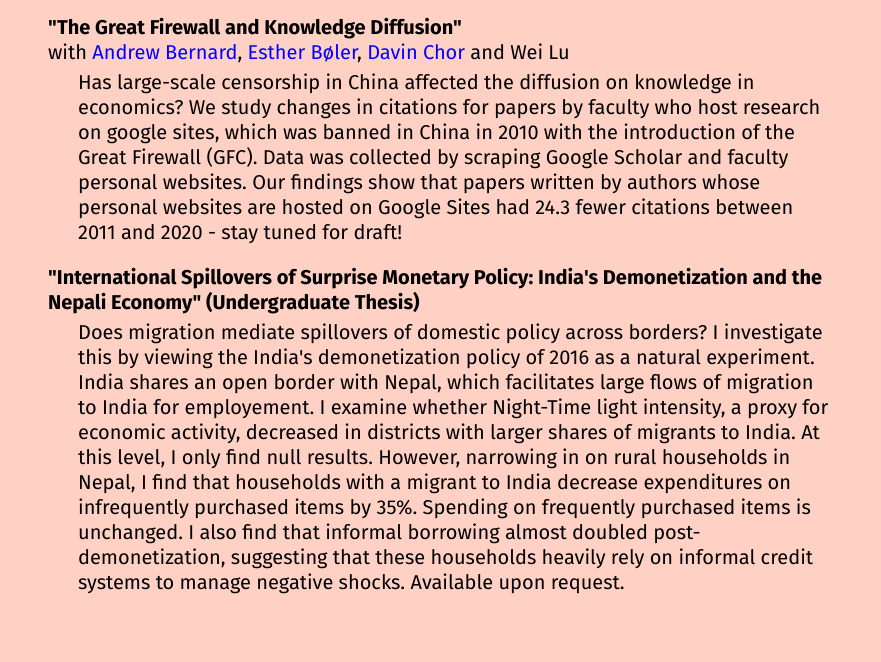
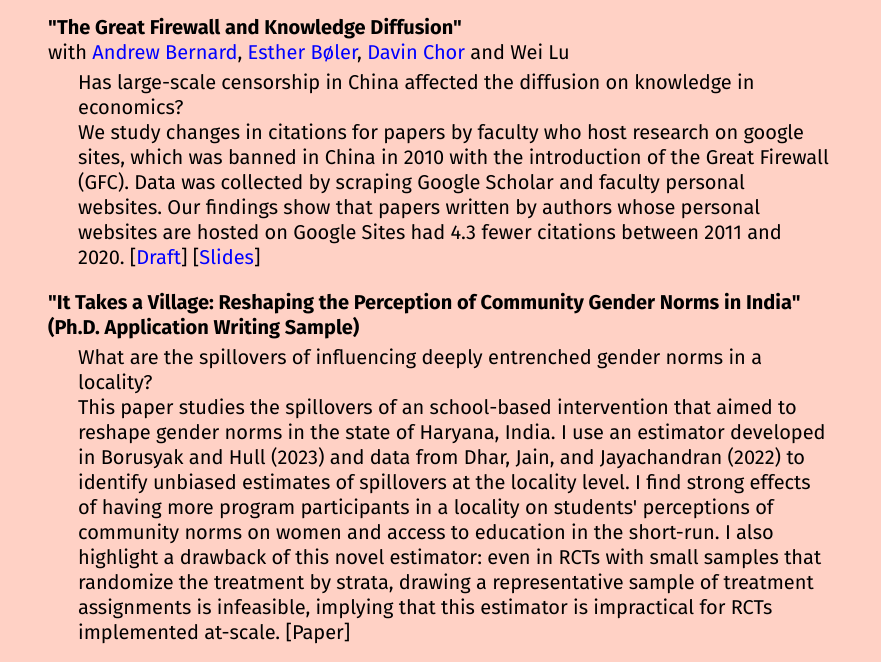
Before and after one commit to sirigg98/sirigg98.github.io, a plain HTML site: page research.html in a window 1280 px wide. Shown: the part 262-924 px from the top of the page, without its empty margins (0-881 px from the left). Before the commit the page ends 885 px from the top, so only its background shows below. Drawn offline with Linux system fonts and the light colour scheme.

Commit message:
Add files via upload

```diff
--- a/research.html
+++ b/research.html
@@ -121,24 +121,29 @@
             <ul style="list-style:none;">
             <li><strong>"The Great Firewall and Knowledge Diffusion"</strong><br>
                 with <a href = "https://www.andrewbbernard.com/" class="ext-link">Andrew Bernard</a>, <a href = "http://www.estherboler.com/" class="ext-link">Esther Bøler</a>, <a href = "https://sites.google.com/site/davinchor/?pli=1" class="ext-link">Davin Chor</a> and Wei Lu
-                <p class = "desc"> Has large-scale censorship in China affected the diffusion on knowledge in economics?
+                <p class = "desc"> Has large-scale censorship in China affected the diffusion on knowledge in economics?  <br>
                     We study changes in citations for papers by faculty who host research on google sites, which was banned in China in 2010 with the introduction of the Great Firewall (GFC).
                     Data was collected by scraping Google Scholar and faculty personal websites.
-                    Our findings show that papers written by authors whose personal websites are hosted on Google Sites had 24.3 fewer citations between 2011 and 2020 - stay tuned for draft!
+                    Our findings show that papers written by authors whose personal websites are hosted on Google Sites had 4.3 fewer citations between 2011 and 2020. [<a href = "./pdf files/Great_Firewall_Draft_March_2024.pdf" class="ext-link">Draft</a>] [<a href = "./pdf files/Great_Firewall_Slides_Nov_2024.pdf" class="ext-link">Slides</a>]
+                </p>
+            </li>
+            <li><strong>"It Takes a Village: Reshaping the Perception of Community Gender Norms in India" (Ph.D. Application Writing Sample)</strong><br>
+                <p class = "desc"> What are the spillovers of influencing deeply entrenched gender norms in a locality? <br>
+                    This paper studies the spillovers of an school-based intervention that aimed to reshape gender norms in the state of Haryana, India.
+                    I use an estimator developed in Borusyak and Hull (2023) and data from Dhar, Jain, and Jayachandran (2022) to identify unbiased estimates of spillovers at the locality level.
+                    I find strong effects of having more program participants in a locality on students' perceptions of community norms on women and access to education in the short-run.
+                    I also highlight a drawback of this novel estimator: even in RCTs with small samples that randomize the treatment by strata, drawing a representative sample of treatment assignments is infeasible, implying that this estimator is impractical for RCTs implemented at-scale. [Paper]
                 </p>
             </li>
             <li><strong>"International Spillovers of Surprise Monetary Policy: India's Demonetization and the Nepali Economy" (Undergraduate Thesis)</strong><br>
-                <p class = "desc"> Does migration mediate spillovers of domestic policy across borders?
+                <p class = "desc"> Does migration mediate spillovers of domestic policy across borders?  <br>
                     I investigate this by viewing the India's demonetization policy of 2016 as a natural experiment.
                     India shares an open border with Nepal, which facilitates large flows of migration to India for employement.
                     I examine whether Night-Time light intensity, a proxy for economic activity, decreased in districts with larger shares of migrants to India. At this level, I only find null results.
                     However, narrowing in on rural households in Nepal, I find that households with a migrant to India decrease expenditures on infrequently purchased items by 35%.
                     Spending on frequently purchased items is unchanged.
                     I also find that informal borrowing almost doubled post-demonetization, suggesting that these households heavily rely on informal credit systems to manage negative shocks.
-                    Available upon request.
-
-
-
+                    [<a href=mailto:"sirigg@stanford.edu" class="ext-link">Available upon request</a>].
                 </p>
             </li>
         </div>
```
